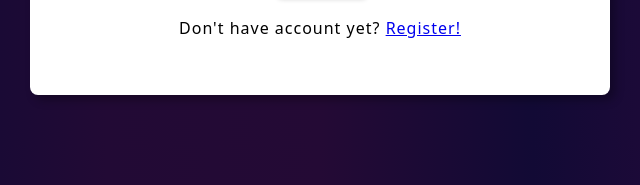
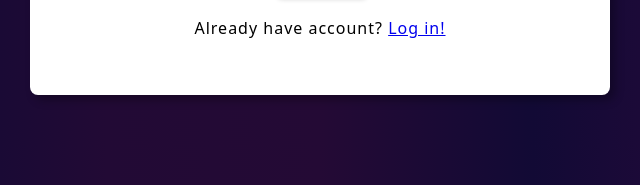
Before and after one commit to jonaszbalinski/surveys-page-project, a plain HTML site: page front/register.html in a window 1280 px wide. Shown: the part 683-868 px from the top of the page, 320-960 px from the left. Drawn offline with Linux system fonts and the light colour scheme.

Commit message:
Fix link to login in register page  (#11)
* Move index.html

* Fix wrong path to index

* Fix register page

```diff
--- a/front/register.html
+++ b/front/register.html
@@ -54,7 +54,7 @@
                 <button class="submit_class" type="submit" form="login_form" onclick="return validateLogin()">Log in</button>
             </div>
             <div class="info_div">
-                <p>Don't have account yet? <a href="register.html">Register!</a></p>
+                <p>Already have account? <a href="login.html">Log in!</a></p>
             </div>
         </form>
     </main>
```
